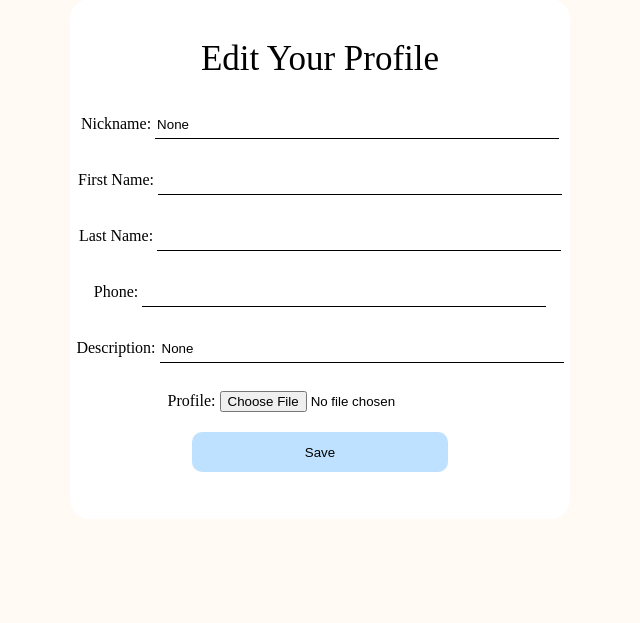
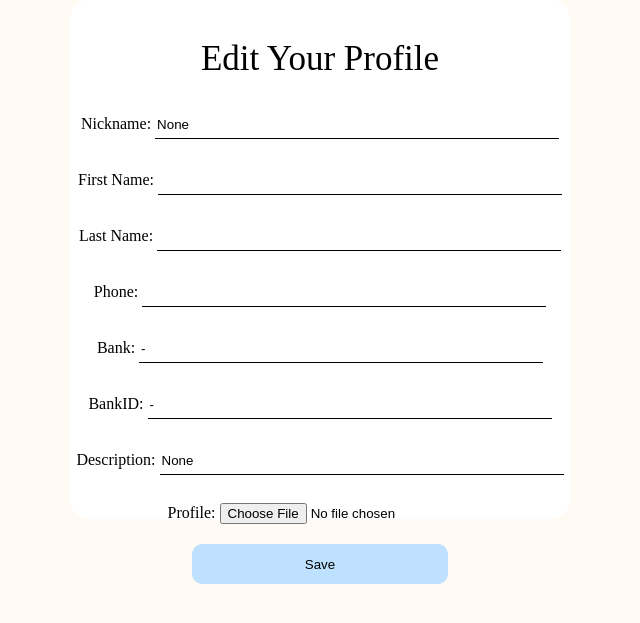
Before and after one commit to 6410685090/TUSwapMarket, a Django app: page /edit_profile/ in a window 1280 px wide. Shown: the part 161-784 px from the top of the page, without its empty margins (320-960 px from the left). Run offline with Django 4.2, Linux system fonts and the light colour scheme; the visitor is signed in with stand-in values (Sample User, id 1).

Commit message:
last change

```diff
--- a/swapmarket/templates/swapmarket/deposit.html
+++ b/swapmarket/templates/swapmarket/deposit.html
@@ -6,13 +6,14 @@
 {% endblock %}
 {% block body %}
 <div class="main">
-    <div class="box" style="height: 300px;">
+    <div class="box" style="min-height: 300px;">
         <div class="top">
             Deposit Coins
         </div>
         <div class="mycoin" style="margin-top: 30px;">
             Balance : {{ user.coins_balance }}
         </div>
+        <img src="{% static 'swapmarket/pic/payment.png' %}" alt="" style="width: 100px; margin-top: 20px;">
         <form method="post" action="{% url 'deposit_coins' %}" style="margin-top: 30px;" >
             {% csrf_token %}
             {{ form.as_p }}
--- a/swapmarket/templates/swapmarket/deposit_admin.html
+++ b/swapmarket/templates/swapmarket/deposit_admin.html
@@ -24,6 +24,7 @@
                   <tr>
                     <td>{{ deposit.receiver.username }}</td>
                     <td>{{ deposit.amount }}</td>
+                    <td>{{ deposit.created_at }}</td>
                     <td>
                       <form method="post" action="{% url 'approve_deposit' deposit.id %}">
                         {% csrf_token %}
--- a/swapmarket/templates/swapmarket/homepage.html
+++ b/swapmarket/templates/swapmarket/homepage.html
@@ -6,7 +6,7 @@
     <link rel="stylesheet" href="{% static 'swapmarket/css/head.css' %}">
     <meta charset="UTF-8">
     <meta name="viewport" content="width=device-width, initial-scale=1.0">
-    <title>Homepage</title>
+    <title>Home page</title>
 </head>
 
 <body>
--- a/swapmarket/templates/swapmarket/sbt.html
+++ b/swapmarket/templates/swapmarket/sbt.html
@@ -67,7 +67,6 @@
     <div class="main">
         <div class="side">
             <div class="inside tag" >Tag</div>
-            <div class="inside pictag"><img src="" alt=""></div>
             <form method="GET" action="{% url 'sbt' %}" class="formtag">
                 {% for category in categories %}
                 <div style="margin-bottom: 2vh;">
--- a/swapmarket/templates/swapmarket/withdraw_admin.html
+++ b/swapmarket/templates/swapmarket/withdraw_admin.html
@@ -16,6 +16,8 @@
               <tr>
                 <th>Username</th>
                 <th>Amount</th>
+                <th>Bank</th>
+                <th>BankID</th>
                 <th>Action</th>
               </tr>
             </thead>
@@ -24,6 +26,8 @@
                 <tr>
                   <td>{{ withdraw.sender.username }}</td>
                   <td>{{ withdraw.amount }}</td>
+                  <td>{{ withdraw.sender.bank }}</td>
+                  <td>{{ withdraw.sender.bankid }}</td>
                   <td>
                     <form method="post" action="{% url 'approve_withdraw' withdraw.id %}">
                       {% csrf_token %}
--- a/user/forms.py
+++ b/user/forms.py
@@ -4,7 +4,7 @@ from .models import CustomUser, Message
 class CustomUserEditForm(forms.ModelForm):
     class Meta:
         model = CustomUser
-        fields = ['userpicture', 'displayname', 'firstname', 'lastname', 'phone', 'userdescription']
+        fields = ['userpicture', 'displayname', 'firstname', 'lastname', 'phone' ,'bank' , 'bankid', 'userdescription' ]
 
     def clean_displayname(self):
         displayname = self.cleaned_data.get('displayname')
--- a/user/models.py
+++ b/user/models.py
@@ -13,6 +13,8 @@ class CustomUser(AbstractUser):
     userdescription = models.CharField(max_length=300, blank=True, null=True)
     userpicture = models.ImageField(upload_to='user_pictures/')
     coins_balance = models.PositiveIntegerField(default=0)
+    bank = models.CharField(max_length=64,default="-")
+    bankid = models.CharField(max_length=64,default="-")
 
 class Room(models.Model):
     name = models.CharField(max_length=1000,null=True)
--- a/user/static/user/css/signin.css
+++ b/user/static/user/css/signin.css
@@ -98,7 +98,7 @@ body{
     margin-top: 10px;
     background-color: #ffffff;
     width: 30vw;
-    min-height: 300px;
+    min-height: 100px;
     border-radius: 20px;
     border: none;
     text-align: center;
--- a/user/templates/user/editprofile.html
+++ b/user/templates/user/editprofile.html
@@ -29,6 +29,15 @@
                     <input type="phone" class="inputbox" id="phone" name="phone" value="{{ form.phone.value }}" maxlength="10" minlength="10">
                 </div>
                 <div class="form-group">
+                    <label for="bank" >Bank:</label>
+                    <input type="bank" class="inputbox" id="bank" name="bank" value="{{ form.bank.value }}">
+                </div>
+                <div class="form-group">
+                    <label for="bankid" >BankID:</label>
+                    <input type="bankid" class="inputbox" id="bankid" name="bankid" value="{{ form.bankid.value }}">
+                </div>
+
+                <div class="form-group">
                     <label for="userdescription" >Description:</label>
                     <input type="userdescription" class="inputbox" id="userdescription" name="userdescription" value="{{ form.userdescription.value }}">
                 </div>
--- a/user/templates/user/registered.html
+++ b/user/templates/user/registered.html
@@ -13,6 +13,8 @@
         <input type="text" name="phone" id="phone" class="inputbox" required placeholder="Phone" maxlength="10" minlength="10">
         <input type="text" name="firstname" id="firstname" class="inputbox" required placeholder="First Name">
         <input type="text" name="lastname" id="lastname" class="inputbox" required placeholder="Last Name">
+        <input type="text" class="inputbox" id="bank" name="bank" required placeholder="Bank">
+        <input type="text" class="inputbox" id="bankid" name="bankid" required placeholder="Bank ID">
         <textarea name="userdescription" id="userdescription" class="inputbox" placeholder="User Description (Not required)"></textarea>
         <br>
         <label for="userpicture" style="color: rgb(109, 109, 109);">User Picture:</label>
```
Also changed, not shown: swapmarket/templates/swapmarket/withdraw.html (+6 -2 lines), swapmarket/views.py (+9 -0 lines), swapmarket/static/swapmarket/pic/payment.png (added), swapmarket/static/swapmarket/pic/test.jpg (deleted), user/migrations/0003_customuser_bank_customuser_bankid.py (added).
